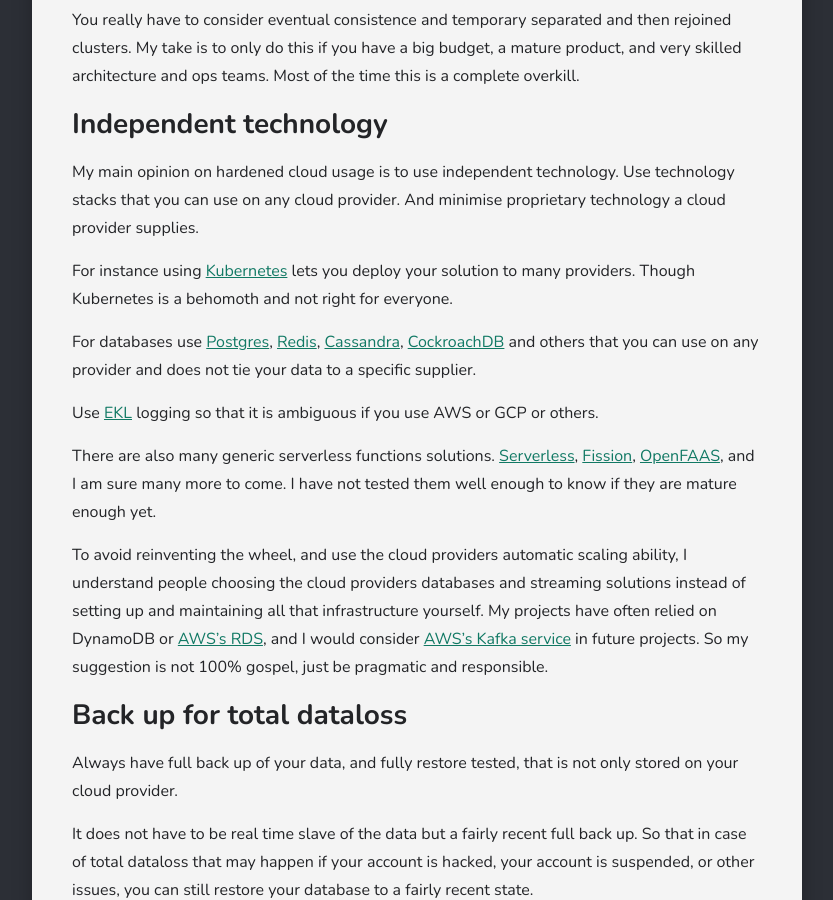
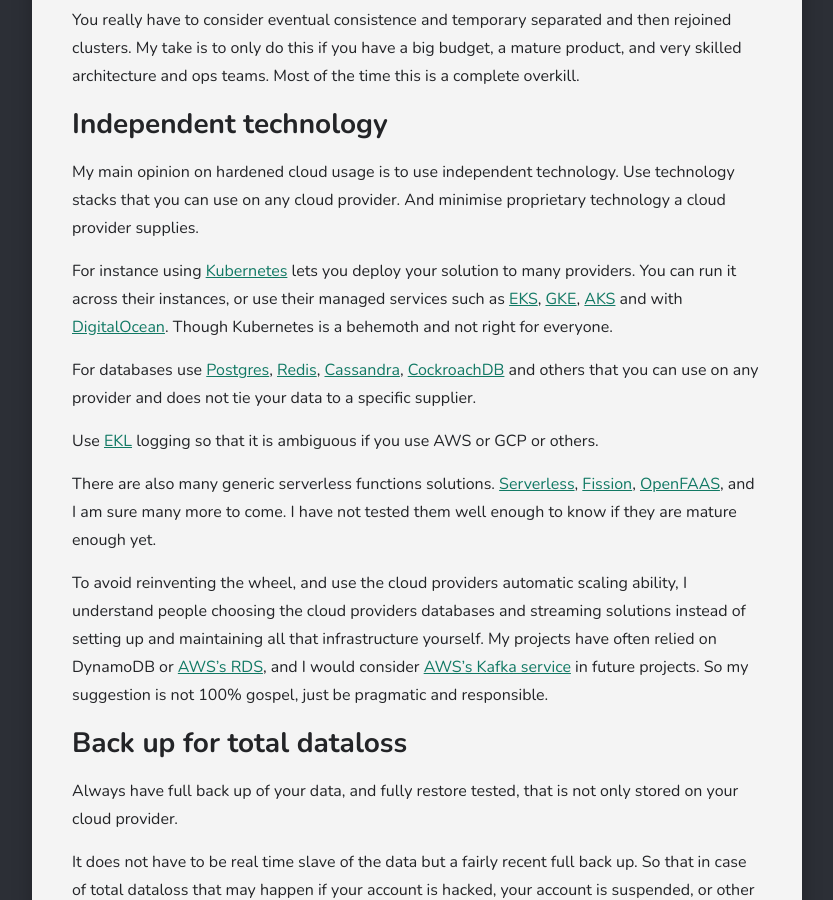
Before and after one commit to flurdy/blog, a Jekyll site: the page built from _posts/2019-06-18-all-eggs-in-one-cloud-basket.md, in a window 1280 px wide and 900 px high, scrolled down 6559 px. Shown: the whole window, without its empty margins (23-856 px from the left). Built offline with Jekyll 4.4.1, drawn with Linux system fonts in a browser that asks for light colours.

Commit message:
egg post: eks,gke etc

```diff
--- a/_posts/2019-06-18-all-eggs-in-one-cloud-basket.md
+++ b/_posts/2019-06-18-all-eggs-in-one-cloud-basket.md
@@ -198,7 +198,8 @@
 And minimise proprietary technology a cloud provider supplies.
 
 For instance using [Kubernetes](https://kubernetes.io) lets you deploy your solution to many providers.
-Though Kubernetes is a behomoth and not right for everyone.
+You can run it across their instances, or use their managed services such as [EKS](https://aws.amazon.com/eks/), [GKE](https://cloud.google.com/kubernetes-engine/), [AKS](https://azure.microsoft.com/en-us/services/kubernetes-service/) and with [DigitalOcean](https://www.digitalocean.com/products/kubernetes/).
+Though Kubernetes is a behemoth and not right for everyone.
 
 For databases use [Postgres](https://www.postgresql.org), [Redis](https://redis.io), [Cassandra](http://cassandra.apache.org), [CockroachDB](https://www.cockroachlabs.com) and others that
 you can use on any provider and does not tie your data to a specific supplier.
```
